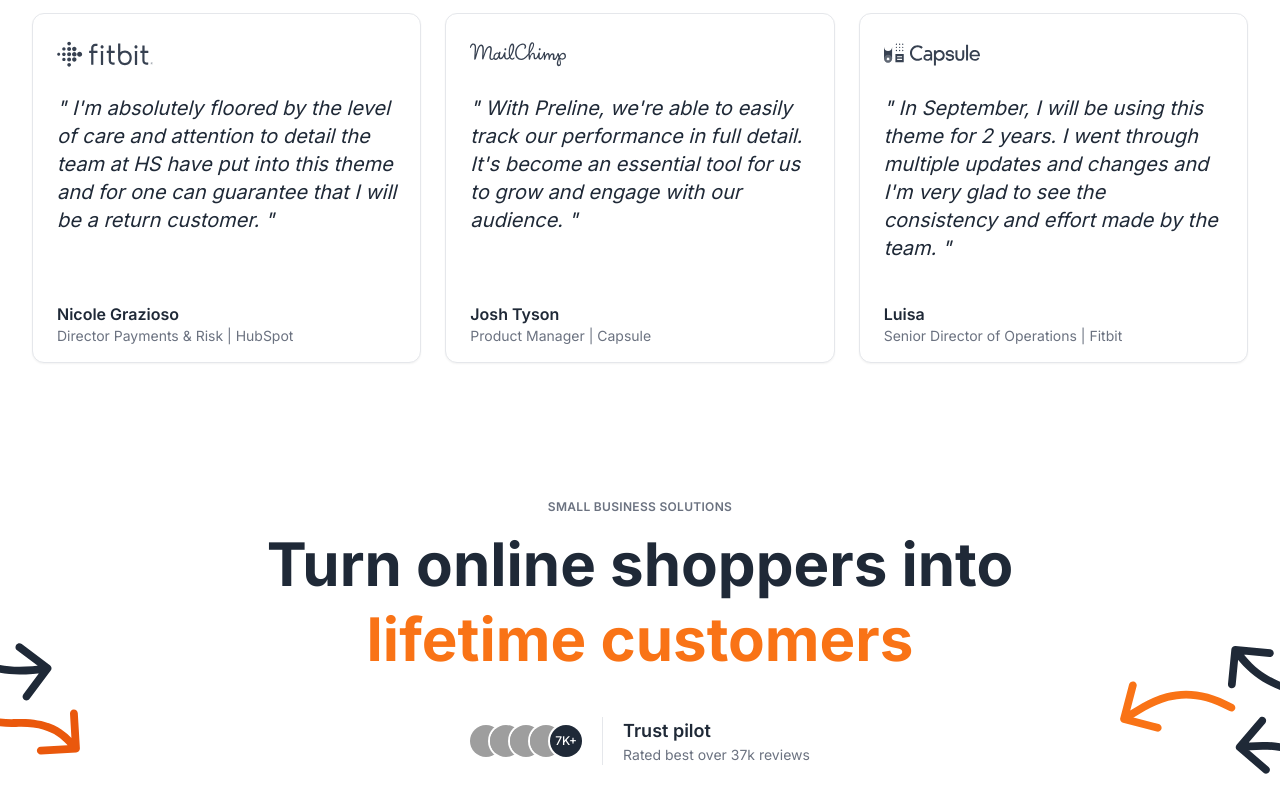
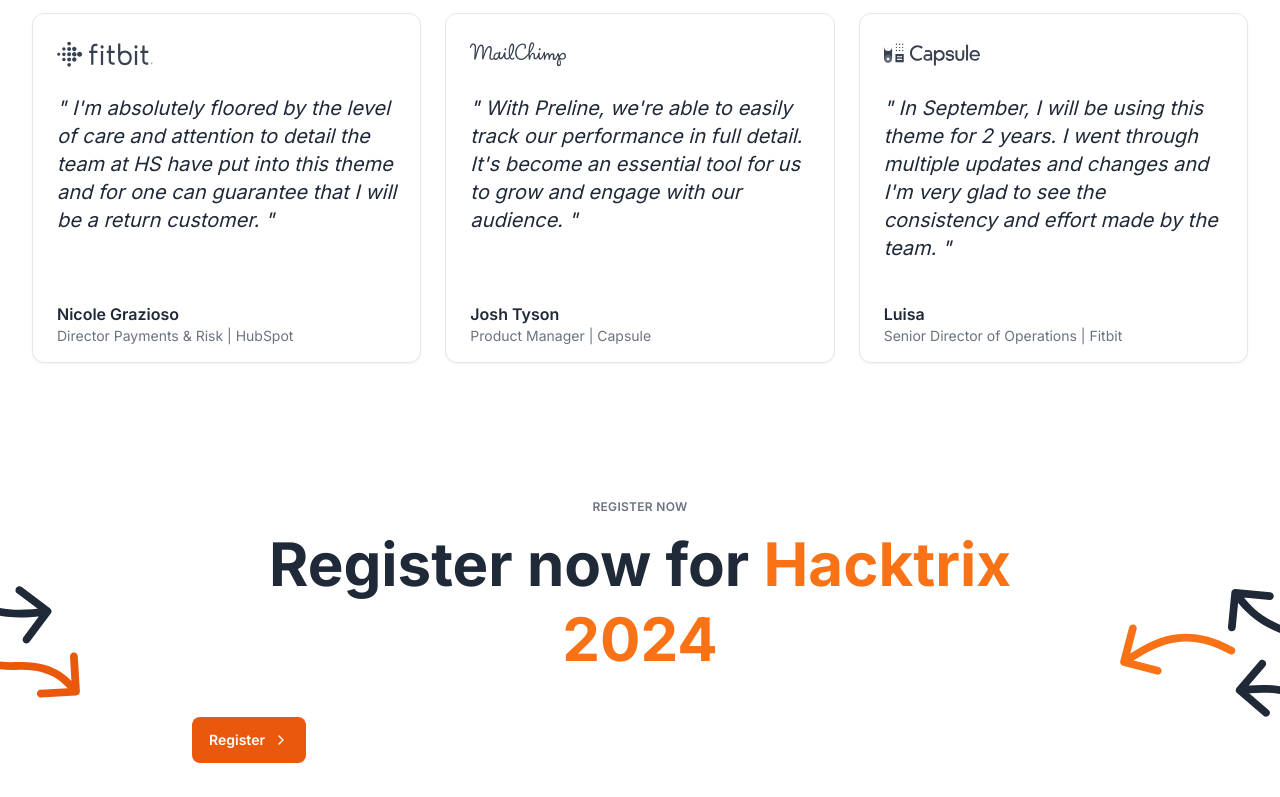
Before and after one commit to IEEE-SRMIST/event-websites, a Next.js app: page / in a window 1280 px wide. Shown: the part 3342-4139 px from the top of the page. Built offline with nearby package versions, Linux system fonts and the light colour scheme; grey boxes are pictures that could not be loaded.

Commit message:
content addition and change

```diff
--- a/app/components/AboutHactrix/AboutHactrix.tsx
+++ b/app/components/AboutHactrix/AboutHactrix.tsx
@@ -40,7 +40,7 @@
             </svg>
             <div className="ms-5 sm:ms-8">
               <h3 className="text-base sm:text-lg font-semibold text-gray-800 dark:text-gray-200">
-                High quality Co-Living spaces
+                Day 1:Explore and Create
               </h3>
               <p className="mt-1 text-gray-600 dark:text-gray-400">
                 Our fully furnished spaces are designed and purpose-built with
@@ -71,7 +71,7 @@
             </svg>
             <div className="ms-5 sm:ms-8">
               <h3 className="text-base sm:text-lg font-semibold text-gray-800 dark:text-gray-200">
-                Fostering vibrant communities
+                Day 2: Present and Excel
               </h3>
               <p className="mt-1 text-gray-600 dark:text-gray-400">
                 Our passion is bringing people together. Beyond creating
@@ -99,7 +99,7 @@
             </svg>
             <div className="ms-5 sm:ms-8">
               <h3 className="text-base sm:text-lg font-semibold text-gray-800 dark:text-gray-200">
-                Simple and all-inclusive
+                Event Highlights
               </h3>
               <p className="mt-1 text-gray-600 dark:text-gray-400">
                 We worry about the details so that our residents don't have to.
--- a/app/components/Register/Register.tsx
+++ b/app/components/Register/Register.tsx
@@ -9,100 +9,39 @@
         {/* Title */}
         <div className="text-center">
           <p className="text-xs font-semibold text-gray-500 tracking-wide uppercase mb-3 dark:text-gray-200">
-            Small business solutions
+            Register Now
           </p>
           <h1 className="text-3xl text-gray-800 font-bold sm:text-5xl lg:text-6xl lg:leading-tight dark:text-gray-200">
-            Turn online shoppers into{" "}
-            <span className="text-orange-500">lifetime customers</span>
+            Register now for {" "}
+            <span className="text-orange-500">Hacktrix 2024</span>
           </h1>
         </div>
         {/* End Title */}
-        {/* Avatar Group */}
-        <div className="sm:flex sm:justify-center sm:items-center text-center sm:text-start">
-          <div className="flex-shrink-0 pb-5 sm:flex sm:pb-0 sm:pe-5">
-            {/* Avatar Group */}
-            <div className="flex justify-center -space-x-3">
-              <img
-                className="inline-block h-8 w-8 rounded-full ring-2 ring-white dark:ring-gray-800"
-                src="https://images.unsplash.com/photo-1568602471122-7832951cc4c5?ixlib=rb-4.0.3&ixid=MnwxMjA3fDB8MHxwaG90by1wYWdlfHx8fGVufDB8fHx8&auto=format&fit=facearea&facepad=2&w=300&h=300&q=80"
-                alt="Image Description"
-              />
-              <img
-                className="inline-block h-8 w-8 rounded-full ring-2 ring-white dark:ring-gray-800"
-                src="https://images.unsplash.com/photo-1531927557220-a9e23c1e4794?ixlib=rb-4.0.3&ixid=MnwxMjA3fDB8MHxwaG90by1wYWdlfHx8fGVufDB8fHx8&auto=format&fit=facearea&facepad=2&w=300&h=300&q=80"
-                alt="Image Description"
-              />
-              <img
-                className="inline-block h-8 w-8 rounded-full ring-2 ring-white dark:ring-gray-800"
-                src="https://images.unsplash.com/photo-1541101767792-f9b2b1c4f127?ixlib=rb-4.0.3&ixid=MnwxMjA3fDB8MHxwaG90by1wYWdlfHx8fGVufDB8fHx8&&auto=format&fit=facearea&facepad=3&w=300&h=300&q=80"
-                alt="Image Description"
-              />
-              <img
-                className="inline-block h-8 w-8 rounded-full ring-2 ring-white dark:ring-gray-800"
-                src="https://images.unsplash.com/photo-1492562080023-ab3db95bfbce?ixlib=rb-4.0.3&ixid=MnwxMjA3fDB8MHxwaG90by1wYWdlfHx8fGVufDB8fHx8&auto=format&fit=facearea&facepad=2&w=300&h=300&q=80"
-                alt="Image Description"
-              />
-              <span className="inline-flex items-center justify-center h-8 w-8 rounded-full ring-2 ring-white bg-gray-800 dark:bg-gray-900 dark:ring-gray-800">
-                <span className="text-xs font-medium leading-none text-white uppercase">
-                  7k+
-                </span>
-              </span>
-            </div>
-            {/* End Avatar Group */}
-          </div>
-          <div className="border-t sm:border-t-0 sm:border-s border-gray-200 w-32 h-px sm:w-auto sm:h-full mx-auto sm:mx-0" />
-          <div className="pt-5 sm:pt-0 sm:ps-5">
-            <div className="text-lg font-semibold text-gray-800 dark:text-gray-200">
-              Trust pilot
-            </div>
-            <div className="text-sm text-gray-500">
-              Rated best over 37k reviews
-            </div>
-          </div>
+         {/* Buttons */}
+         <div className="mt-7 grid gap-3 w-full sm:inline-flex">
+          <a
+            className="py-3 px-4 inline-flex justify-center items-center gap-x-2 text-sm font-semibold rounded-lg border border-transparent bg-orange-600 text-white hover:bg-orange-700 disabled:opacity-50 disabled:pointer-events-none dark:focus:outline-none dark:focus:ring-1 dark:focus:ring-gray-600"
+            href="#"
+          >
+            Register
+            <svg
+              className="flex-shrink-0 w-4 h-4"
+              xmlns="http://www.w3.org/2000/svg"
+              width={24}
+              height={24}
+              viewBox="0 0 24 24"
+              fill="none"
+              stroke="currentColor"
+              strokeWidth={2}
+              strokeLinecap="round"
+              strokeLinejoin="round"
+            >
+              <path d="m9 18 6-6-6-6" />
+            </svg>
+          </a>
+
         </div>
-        {/* End Avatar Group */}
-        {/* Form */}
-        <form>
-          <div className="mx-auto max-w-2xl sm:flex sm:space-x-3 p-3 bg-white border rounded-lg shadow-lg shadow-gray-100 dark:bg-slate-900 dark:border-gray-700 dark:shadow-gray-900/[.2]">
-            <div className="pb-2 sm:pb-0 sm:flex-[1_0_0%]">
-              <label
-                htmlFor="hs-hero-name-1"
-                className="block text-sm font-medium dark:text-white"
-              >
-                <span className="sr-only">Your name</span>
-              </label>
-              <input
-                type="text"
-                id="hs-hero-name-1"
-                className="py-3 px-4 block w-full border-transparent rounded-lg text-sm focus:border-blue-500 focus:ring-blue-500 dark:bg-slate-900 dark:border-transparent dark:text-gray-400 dark:focus:ring-gray-600"
-                placeholder="Your name"
-              />
-            </div>
-            <div className="pt-2 sm:pt-0 sm:ps-3 border-t border-gray-200 sm:border-t-0 sm:border-s sm:flex-[1_0_0%] dark:border-gray-700">
-              <label
-                htmlFor="hs-hero-email-1"
-                className="block text-sm font-medium dark:text-white"
-              >
-                <span className="sr-only">Your email address</span>
-              </label>
-              <input
-                type="email"
-                id="hs-hero-email-1"
-                className="py-3 px-4 block w-full border-transparent rounded-lg text-sm focus:border-blue-500 focus:ring-blue-500 dark:bg-slate-900 dark:border-transparent dark:text-gray-400 dark:focus:ring-gray-600"
-                placeholder="Your name"
-              />
-            </div>
-            <div className="pt-2 sm:pt-0 grid sm:block sm:flex-[0_0_auto]">
-              <a
-                className="py-3 px-4 inline-flex justify-center items-center gap-x-2 text-sm font-semibold rounded-lg border border-transparent bg-orange-600 text-white hover:bg-orange-700 disabled:opacity-50 disabled:pointer-events-none dark:focus:outline-none dark:focus:ring-1 dark:focus:ring-gray-600"
-                href="#"
-              >
-                Get started
-              </a>
-            </div>
-          </div>
-        </form>
-        {/* End Form */}
+        {/* End Buttons */}
         {/* SVG Element */}
         <div
           className="hidden absolute top-2/4 start-0 transform -translate-y-2/4 -translate-x-40 md:block lg:-translate-x-80"
```
Also changed, not shown: app/components/IconSection/IconSection.tsx (line endings or trailing spaces), 1 other file (tests, documents, lock files or other folders).
